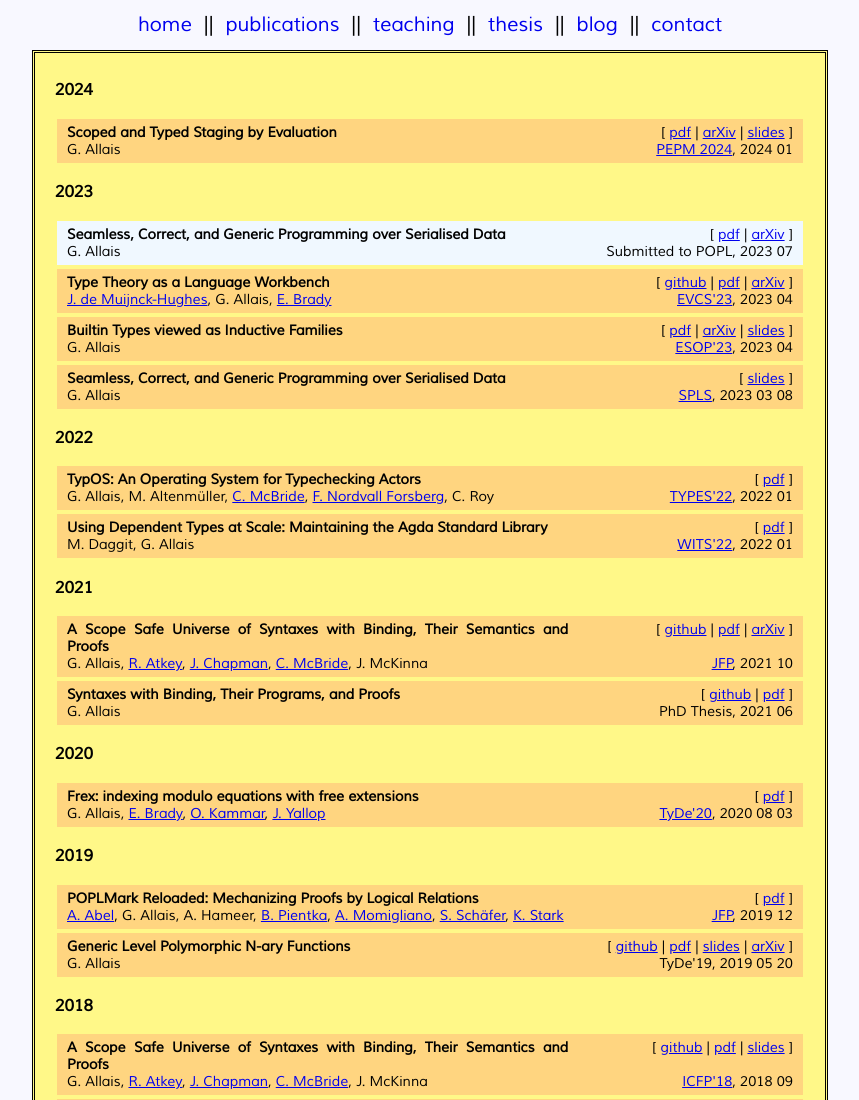
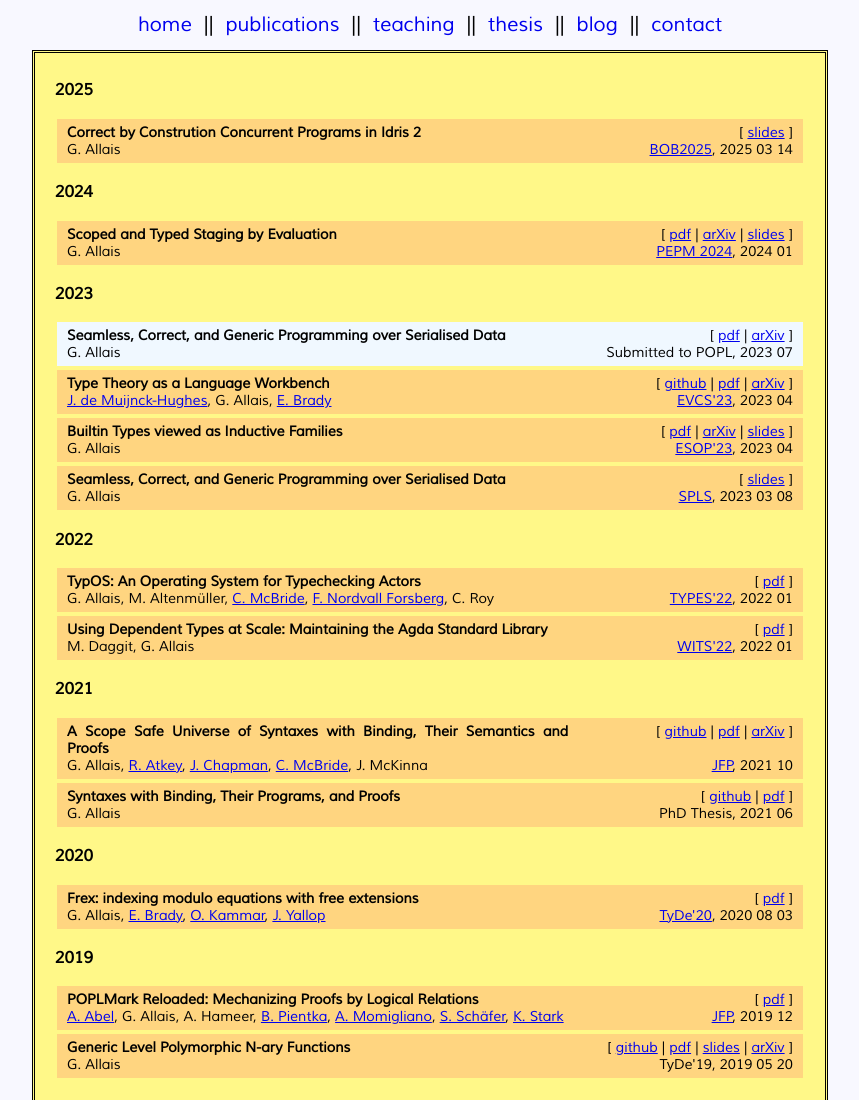
Before and after one commit to gallais/gallais.github.io, a plain HTML site: page publis.html in a window 1280 px wide. Shown: the top 1100 px of the page, without its empty margins (210-1069 px from the left). Drawn offline with Linux system fonts and the light colour scheme.

Commit message:
Deploying to gh-pages from @ gallais/gallais.github.io@6da9a54296f68961d0dbcd9c20bb3061cffa084e 🚀

```diff
--- a/publis.html
+++ b/publis.html
@@ -27,7 +27,14 @@
     </div>
     <div id="container">
 
-      <div id="publications"><span class="year"><a name="2024"></a><a class="anchor" href="#2024"><h3>2024</h3></a></span><ul><li><div class="publi published"><div class="publi-top"><div class="details"><span class="papertitle"><a name="Scoped and Typed Staging by Evaluation"></a><a class="anchor" href="#Scoped and Typed Staging by Evaluation">Scoped and Typed Staging by Evaluation</a></span></div>
+      <div id="publications"><span class="year"><a name="2025"></a><a class="anchor" href="#2025"><h3>2025</h3></a></span><ul><li><div class="publi published"><div class="publi-top"><div class="details"><span class="papertitle"><a name="Correct by Constrution Concurrent Programs in Idris 2"></a><a class="anchor" href="#Correct by Constrution Concurrent Programs in Idris 2">Correct by Constrution Concurrent Programs in Idris 2</a></span></div>
+<div class="links">[ <a href="pdf/2025_BOBKONF_slides.pdf">slides</a> ]</div>
+</div>
+<div class="publi-bottom"><div class="details">G. Allais</div>
+<div class="links"><a href="https://bobkonf.de/2025/allais.html">BOB2025</a>, 2025 03 14</div>
+</div>
+</div></li></ul>
+<span class="year"><a name="2024"></a><a class="anchor" href="#2024"><h3>2024</h3></a></span><ul><li><div class="publi published"><div class="publi-top"><div class="details"><span class="papertitle"><a name="Scoped and Typed Staging by Evaluation"></a><a class="anchor" href="#Scoped and Typed Staging by Evaluation">Scoped and Typed Staging by Evaluation</a></span></div>
 <div class="links">[ <a href="pdf/2024_PEPM_draft.pdf">pdf</a> | <a href="https://arxiv.org/abs/2310.13413">arXiv</a> | <a href="pdf/2023_PLUG_slides.pdf">slides</a> ]</div>
 </div>
 <div class="publi-bottom"><div class="details">G. Allais</div>
```
